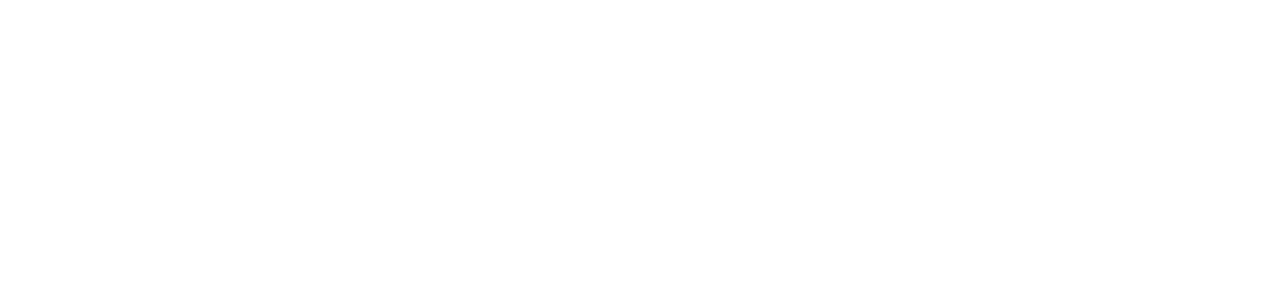
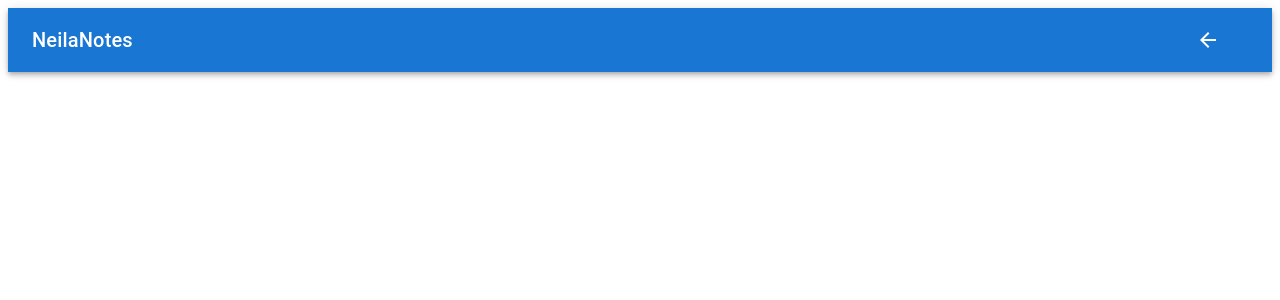
Before and after one commit to neila-a/NeilaNotes, a Next.js app: page /new in a window 1280 px wide. Shown: the top 300 px of the page. Built offline with nearby package versions, Linux system fonts and the light colour scheme.

Commit message:
feat:/add、/main 分离MenuBar，在/main添加的时候看一看有没有登录

```diff
--- /dev/null
+++ b/components/MenuBar.js
@@ -0,0 +1,95 @@
+import {
+    AppBar,
+    Toolbar,
+    IconButton,
+    Typography
+} from "@mui/material";
+import {
+    AddCircleOutlineSharp,
+    ArrowBack
+} from "@mui/icons-material";
+import Link from "next/link";
+import config from "../neilanotes.config";
+import Router from "next/router";
+const MenuBar = (props) => {
+    if (props.in == "main") {
+        var IconBtn = () => {
+            return (
+                <Link href="/new">
+                    <IconButton
+                        size="large"
+                        edge="end"
+                        color="error"
+                        aria-label="menu"
+                        sx={{ mr: 2 }}
+                        style={{
+                            color: "white"
+                        }}
+                        onClick={() => {
+                            if (window.localStorage.getItem("logined") != "true") {
+                                window.alert("您还没有登录。");
+                                Router.push({
+                                    pathname: "/login",
+                                    query: {}
+                                });
+                            }
+                        }}
+                    >
+                        <AddCircleOutlineSharp />
+                    </IconButton>
+                </Link>
+            );
+        };
+    } else if (props.in == "add") {
+        var IconBtn = () => {
+            return (
+                <IconButton
+                    size="large"
+                    edge="start"
+                    color="error"
+                    aria-label="menu"
+                    sx={{ mr: 2 }}
+                    onClick={() => {
+                        if (window.confirm("确定要取消更改并返回到主页吗？")) {
+                            Router.push({
+                                pathname: "/main",
+                                query: {}
+                            });
+                        }
+                    }}
+                    style={{
+                        color: "white"
+                    }}
+                >
+                    <ArrowBack />
+                </IconButton>
+            );
+        };
+    };
+    return (
+        <AppBar position="static">
+            <Toolbar>{/* Deleted Code
+        <IconButton
+            size="large"
+            edge="start"
+            color="inherit"
+            aria-label="menu"
+            sx={{ mr: 2 }}
+            onClick={() => {
+                alert("笑死，这根本没用")
+            }}
+        >
+            <Menu />
+        </IconButton>*/}
+                <Typography variant="h6" component="div" sx={{ flexGrow: 1 }}>
+                    {config.title.en}
+                </Typography>{/* Deleted Code
+        <Button color="inherit" onClick={() => {
+            alert("想不到吧，这玩意也是没用的");
+        }}>啊吧啊吧</Button>*/}
+                <IconBtn />
+            </Toolbar>
+        </AppBar>
+    );
+}
+export default MenuBar;
--- a/components/PassWordEdit.js
+++ b/components/PassWordEdit.js
@@ -28,7 +28,6 @@
                     pathname: propsInThisControl.go,
                     query: {}
                 });
-                alert("正在跳转中……");
             }
         }
     };
--- /dev/null
+++ b/neilanotes.config.js
@@ -0,0 +1,7 @@
+const config = {
+    title: {
+        en: "NeilaNotes",
+        cn: "neila的笔记系统"
+    }
+};
+export default config;
--- a/pages/new.js
+++ b/pages/new.js
@@ -1,4 +1,7 @@
+import MenuBar from "../components/MenuBar";
 const newPage = () => {
-    return;
+    return (
+        <MenuBar in="add" />
+    );
 };
 export default newPage;
```
Also changed, not shown: pages/index.js (+5 -4 lines), pages/main.js (+3 -44 lines).
